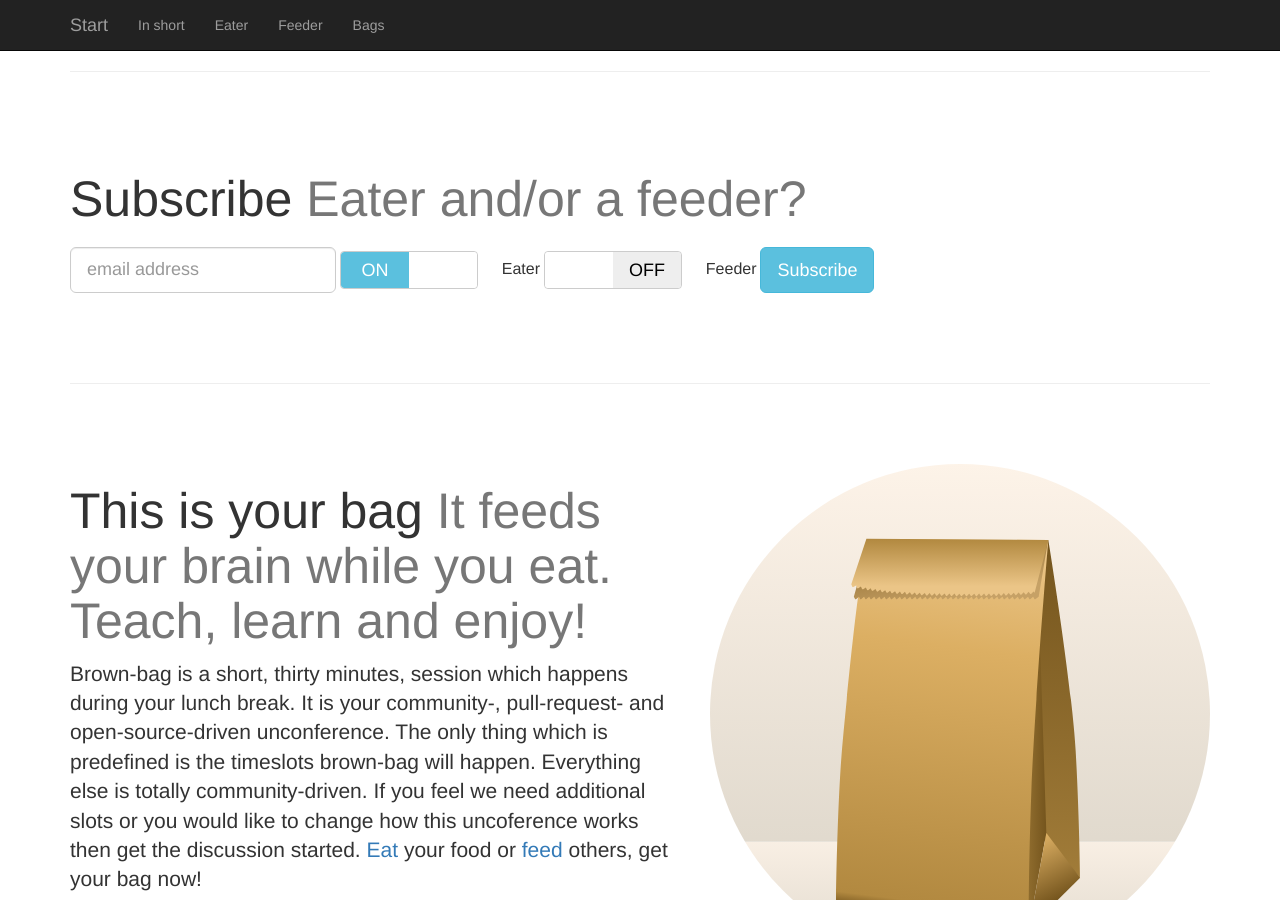
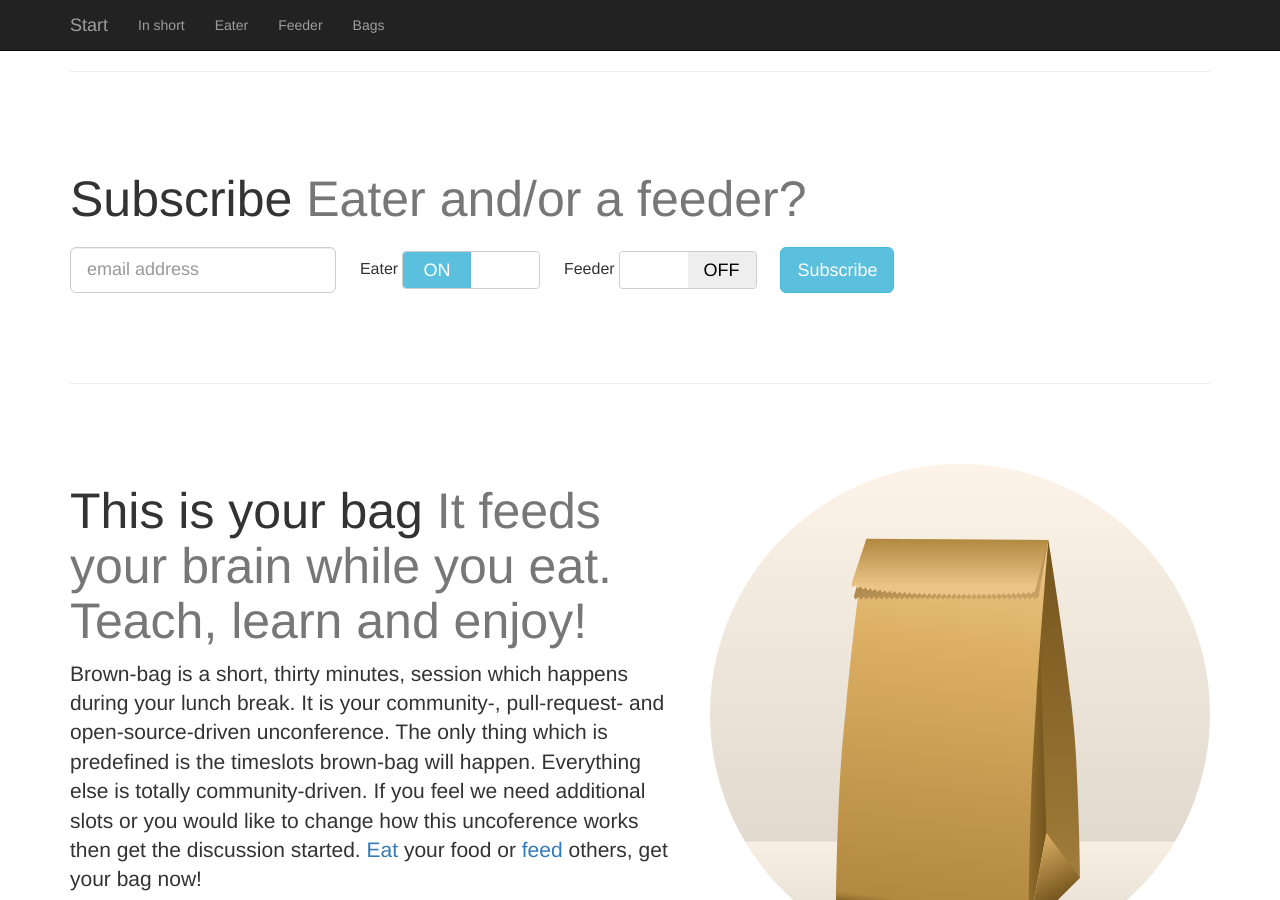
Before and after one commit to brown-bag/brown-bag.github.com, a Jekyll site: the page built from index.html, in a window 1280 px wide and 900 px high, scrolled down 572 px. Built offline with Jekyll 4.4.1, drawn with Linux system fonts in a browser that asks for light colours.

Commit message:
Bit more margin in signup form

```diff
--- a/_includes/content.html
+++ b/_includes/content.html
@@ -12,17 +12,17 @@
       <input type="email" value="" name="EMAIL" class="form-control input-lg" id="mce-EMAIL" placeholder="email address" required>
     </div>
     <div class="form-group">
+      <label for="mce-group[6625]-6625-0" class="checkbox-inline" style="font-size: 16px">Eater</label>
       <input type="checkbox" value="1" name="group[6625][1]" id="mce-group[6625]-6625-0" checked data-on-color="info" data-size="large">
-      <label for="mce-group[6625]-6625-0" class="checkbox-inline" style="font-size: 16px">Eater</label>
     </div>
     <div class="form-group">
+      <label for="mce-group[6625]-6625-1" class="checkbox-inline" style="font-size: 16px">Feeder</label>
       <input type="checkbox" value="2" name="group[6625][2]" id="mce-group[6625]-6625-1" data-on-color="info" data-size="large">
-      <label for="mce-group[6625]-6625-1" class="checkbox-inline" style="font-size: 16px">Feeder</label>
     </div>
     <div class="form-group">
       <!-- real people should not fill this in and expect good things - do not remove this or risk form bot signups-->
       <div style="position: absolute; left: -5000px;"><input type="text" name="b_01faea0960af3a22f345f25c0_882a21f857" tabindex="-1" value=""></div>
-      <input type="submit" value="Subscribe" name="subscribe" id="mc-embedded-subscribe" class="btn btn-info btn-lg">
+      <input type="submit" value="Subscribe" name="subscribe" id="mc-embedded-subscribe" class="btn btn-info btn-lg" style="margin-left: 20px">
     </div>
   </form>
 </p>
```
